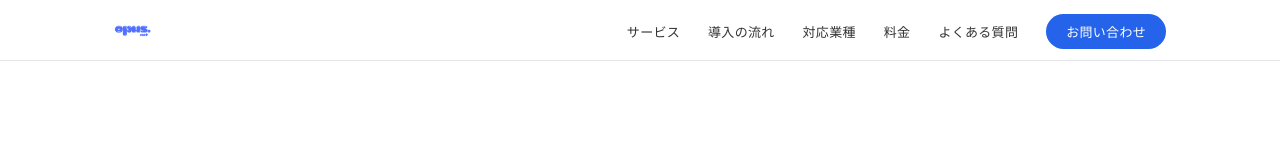
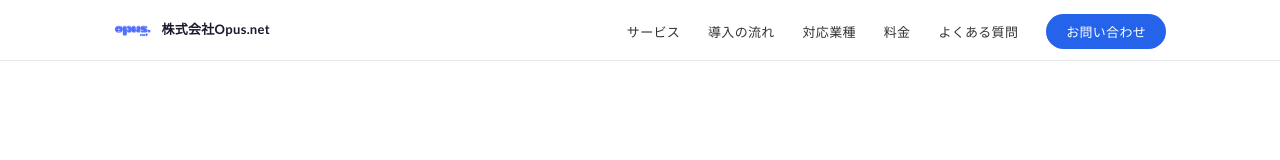
Before and after one commit to 328ry/opus-sns, a plain HTML site: page index.html in a window 1280 px wide. Shown: the top 160 px of the page. Drawn offline with Linux system fonts and the light colour scheme.

Commit message:
ナビのロゴ横に社名テキストを追加
Co-Authored-By: Claude Opus 4.6 <noreply@anthropic.com>

```diff
--- a/index.html
+++ b/index.html
@@ -72,6 +72,11 @@
     }
     .nav-logo img {
       height: 32px; width: auto;
+    }
+    .nav-logo-text {
+      font-family: 'Lato', 'Noto Sans JP', sans-serif;
+      font-size: 13px; font-weight: 700; color: var(--dark);
+      letter-spacing: 0.3px;
     }
     .nav-links { display: flex; gap: 28px; list-style: none; align-items: center; }
     .nav-links a {
@@ -497,6 +502,7 @@
     <div class="nav-inner">
       <a href="#" class="nav-logo">
         <img src="logo.png" alt="opus.net" width="120" height="32">
+        <span class="nav-logo-text">株式会社Opus.net</span>
       </a>
       <ul class="nav-links">
         <li><a href="#service">サービス</a></li>
```
